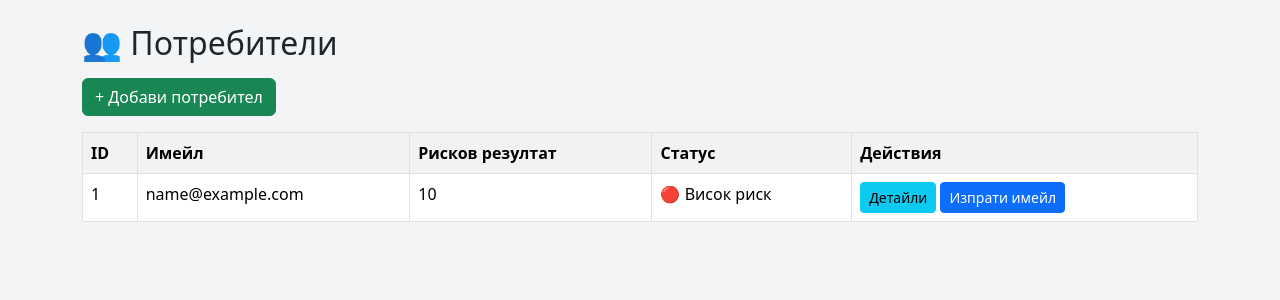
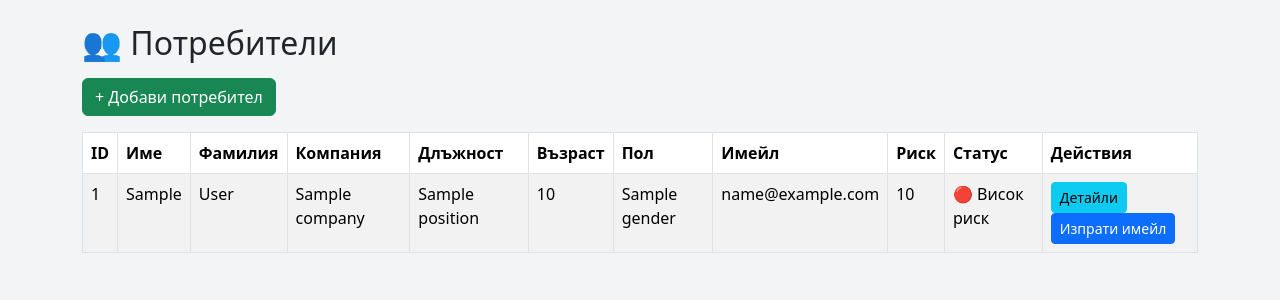
Before and after one commit to alinavvvv/phishing, a Flask app: template templates/users.html in a window 1280 px wide. Shown: the part 56-356 px from the top of the page. Run offline with Flask 3, Linux system fonts and the light colour scheme; the template is opened without the code that fills it: most values are stand-ins (such as "Sample title", 1, 10 or a date in 2020).

Commit message:
Refactor user table to include more fields

```diff
--- a/templates/users.html
+++ b/templates/users.html
@@ -7,24 +7,38 @@
 <a class="btn btn-success mt-2 mb-3" href="{{ url_for('add_user') }}">+ Добави потребител</a>
 
 <table class="table table-bordered table-striped bg-white">
+    <thead>
         <tr>
             <th>ID</th>
+            <th>Име</th>
+            <th>Фамилия</th>
+            <th>Компания</th>
+            <th>Длъжност</th>
+            <th>Възраст</th>
+            <th>Пол</th>
             <th>Имейл</th>
-        <th>Рисков резултат</th>
+            <th>Риск</th>
             <th>Статус</th>
             <th>Действия</th>
         </tr>
-
-    {% for u in users %}
+    </thead>
+    <tbody>
+        {% for user in users %}
         <tr>
-        <td>{{ u.id }}</td>
-        <td>{{ u.email }}</td>
-        <td>{{ u.risk_score or 0 }}</td>
+            <td>{{ user.id }}</td>
+            <td>{{ user.first_name if user.first_name else '' }}</td>
+            <td>{{ user.last_name if user.last_name else '' }}</td>
+            <td>{{ user.company if user.company else '' }}</td>
+            <td>{{ user.position if user.position else '' }}</td>
+            <td>{{ user.age if user.age else '' }}</td>
+            <td>{{ user.gender if user.gender else '' }}</td>
+            <td>{{ user.email }}</td>
+            <td>{{ user.risk_score or 0 }}</td>
 
             <td>
-            {% if (u.risk_score or 0) > 5 %}
+                {% if (user.risk_score or 0) > 5 %}
                     🔴 Висок риск
-            {% elif (u.risk_score or 0) > 2 %}
+                {% elif (user.risk_score or 0) > 2 %}
                     🟠 Среден риск
                 {% else %}
                     🟢 Нисък риск
@@ -32,11 +46,12 @@
             </td>
 
             <td>
-            <a class="btn btn-info btn-sm" href="{{ url_for('user_detail', user_id=u.id) }}">Детайли</a>
-            <a class="btn btn-primary btn-sm" href="{{ url_for('send', user_id=u.id) }}">Изпрати имейл</a>
+                <a class="btn btn-info btn-sm" href="{{ url_for('user_detail', user_id=user.id) }}">Детайли</a>
+                <a class="btn btn-primary btn-sm" href="{{ url_for('send', user_id=user.id) }}">Изпрати имейл</a>
             </td>
         </tr>
         {% endfor %}
+    </tbody>
 </table>
 
 {% endblock %}
```
Lines whose indentation alone changed are shown as unchanged.
